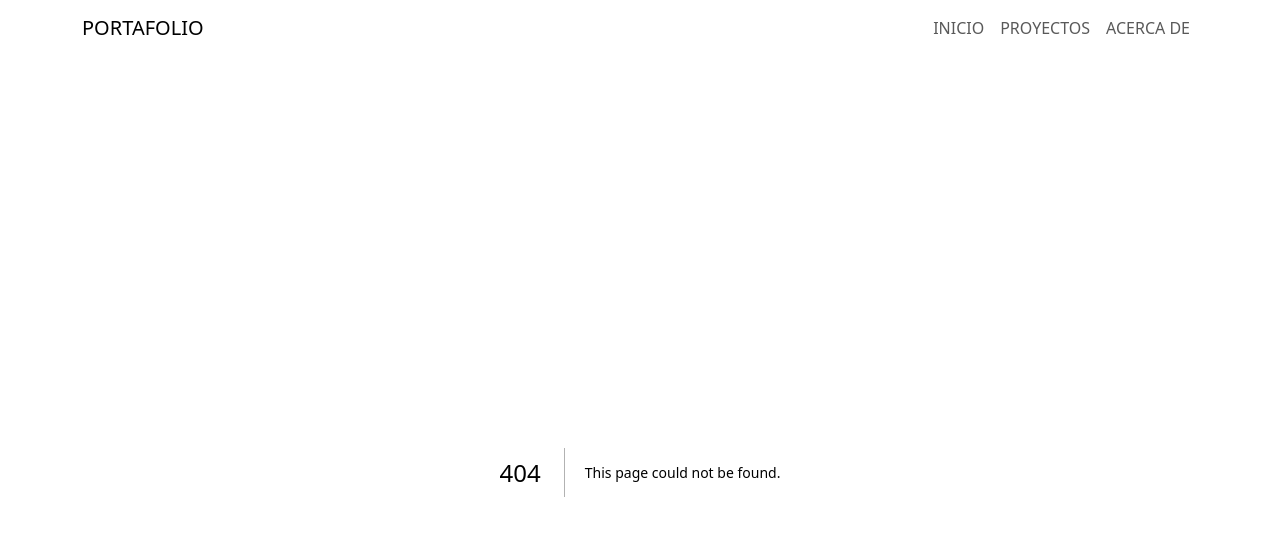
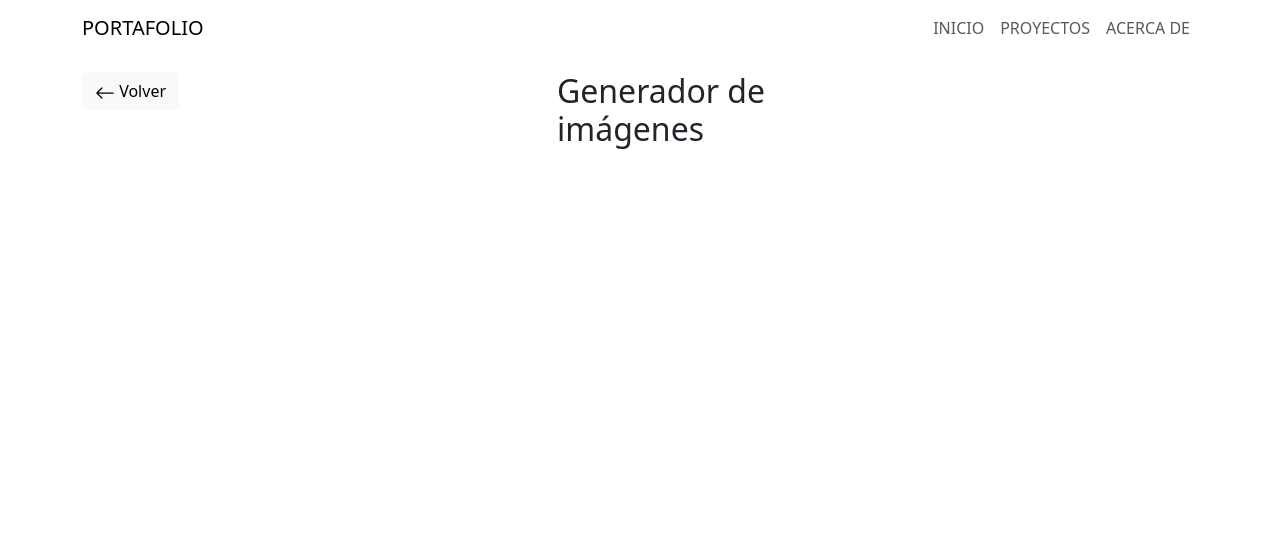
Before and after one commit to DARKATOV/portfolio-nextjs-ts, a Next.js app: page /projects/images-generator in a window 1280 px wide. Before the commit this address had no page. Shown: the top 536 px of the page. Built offline with nearby package versions, Linux system fonts and the light colour scheme.

Commit message:
Creando pantallas: - Acerca de. - Chat. - Generador de imagenes.

```diff
--- /dev/null
+++ b/pages/projects/images-generator.tsx
@@ -0,0 +1,9 @@
+import Title from '@/components/Title'
+
+export default function ImagesGenerator() {
+  return (
+    <main className="container">
+      <Title text="Generador de imágenes" href="/projects" />
+    </main>
+  )
+}
```
Also changed, not shown: pages/about.tsx (added, +7 -0 lines), pages/projects/chat.tsx (added, +9 -0 lines), public/icons/arrow-left.svg (added).
